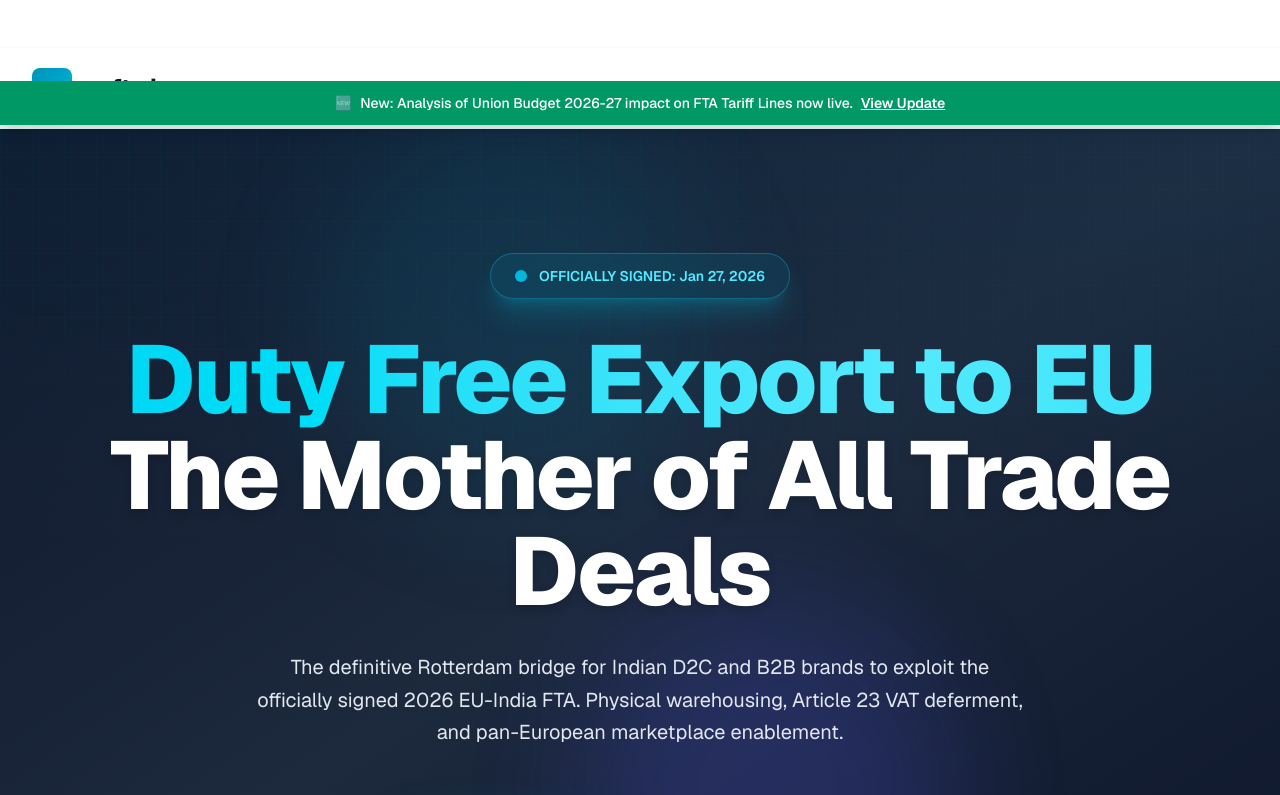
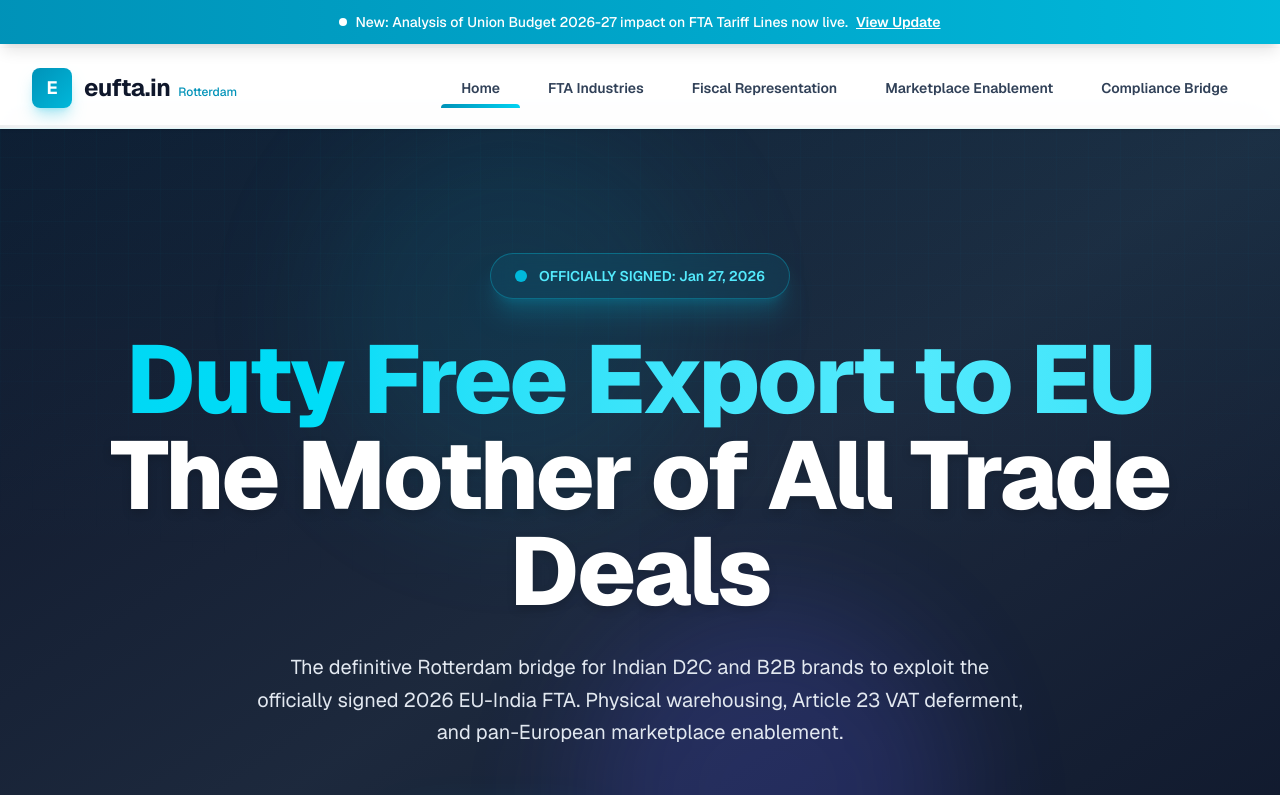
Before and after one commit to BitterMelonTech/eufta, a Next.js app: page / in a window 1280 px wide. Shown: the top 795 px of the page. Built offline with nearby package versions, Linux system fonts and the light colour scheme.

Commit message:
Fix notification bar: Change green to cyan gradient, remove emoji, ensure logo visibility

```diff
--- a/app/components/NotificationBar.tsx
+++ b/app/components/NotificationBar.tsx
@@ -8,17 +8,20 @@ export default function NotificationBar() {
     <motion.div
       initial={{ y: -100 }}
       animate={{ y: 0 }}
-      className="sticky top-0 z-50 bg-emerald-600 text-white shadow-lg"
+      className="sticky top-0 z-50 bg-gradient-to-r from-cyan-600 to-cyan-500 text-white shadow-lg"
     >
       <div className="mx-auto max-w-7xl px-4 py-3 sm:px-6 lg:px-8">
         <div className="flex items-center justify-center gap-2 text-sm font-medium">
-          <span className="animate-pulse">🆕</span>
+          <span className="relative flex h-2 w-2">
+            <span className="animate-ping absolute inline-flex h-full w-full rounded-full bg-white opacity-75"></span>
+            <span className="relative inline-flex rounded-full h-2 w-2 bg-white"></span>
+          </span>
           <span>
             New: Analysis of Union Budget 2026-27 impact on FTA Tariff Lines now live.
           </span>
           <Link
             href="/final-text"
-            className="font-semibold underline hover:text-emerald-100 transition-colors"
+            className="font-semibold underline hover:text-cyan-100 transition-colors"
           >
             View Update
           </Link>
--- a/app/layout.tsx
+++ b/app/layout.tsx
@@ -1,6 +1,7 @@
 import type { Metadata } from "next";
 import { Geist, Geist_Mono } from "next/font/google";
 import "./globals.css";
+import NotificationBar from "./components/NotificationBar";
 import Navigation from "./components/Navigation";
 import Footer from "./components/Footer";
 import { Analytics } from "@vercel/analytics/react";
@@ -32,6 +33,7 @@ export default function RootLayout({
       <body
         className={`${geistSans.variable} ${geistMono.variable} antialiased`}
       >
+        <NotificationBar />
         <Navigation />
         <main className="min-h-screen">{children}</main>
         <Footer />
--- a/app/page.tsx
+++ b/app/page.tsx
@@ -53,7 +53,6 @@ export default function Home() {
         dangerouslySetInnerHTML={{ __html: JSON.stringify(jsonLd) }}
       />
       <div className="bg-white">
-        <NotificationBar />
         <HeroSection />
 
         {/* Answer Nugget */}
```
